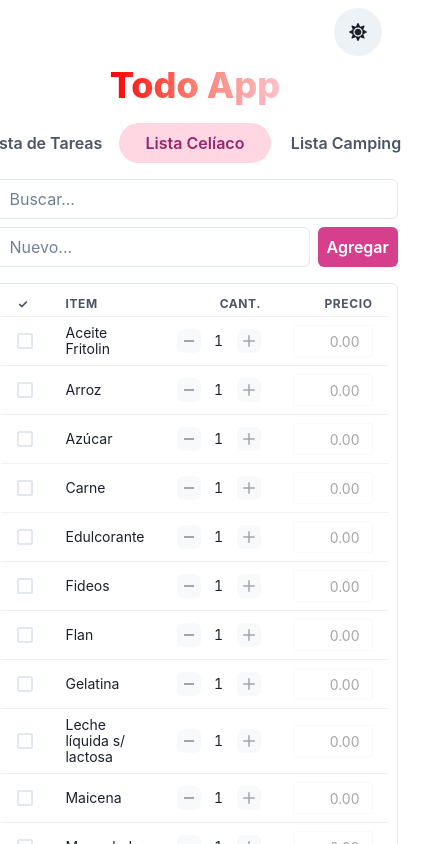
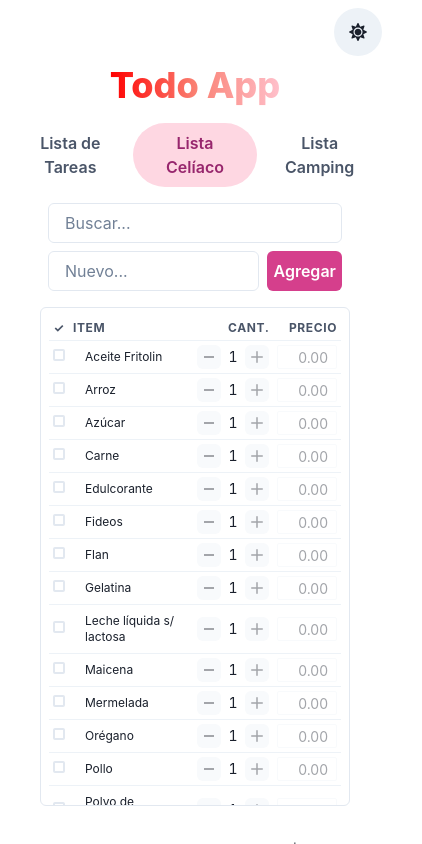
Before and after one commit to licjavierbarrios/chakra-todoapp, a React (Vite) app: page / in a window 390 px wide. Both pictures are taken after a click on the tab "Lista Celíaco". Shown: the top 844 px of the page, 422 px wide, since content can reach past the window. Built offline with nearby package versions, Linux system fonts and the light colour scheme.

Commit message:
fix(ui): fix mobile overflowt

```diff
--- a/src/components/MenuList.jsx
+++ b/src/components/MenuList.jsx
@@ -27,7 +27,7 @@ const MenuList = ({
   setTodos,
 }) => {
   return (
-    <Tabs variant="soft-rounded" colorScheme="pink" align="center" isFitted>
+    <Tabs variant="soft-rounded" colorScheme="pink" align="start" isFitted>
       <TabList>
         <Tab>Lista de Tareas</Tab>
         <Tab>Lista Celíaco</Tab>
--- a/src/components/ShoppingList/AddItemForm.jsx
+++ b/src/components/ShoppingList/AddItemForm.jsx
@@ -1,10 +1,11 @@
 // src/components/ShoppingList/AddItemForm.jsx
 
 import React from "react";
-import { HStack, Input, Button } from "@chakra-ui/react";
+import { Box, HStack, Input, Button } from "@chakra-ui/react";
 
 const AddItemForm = ({ newItemName, onNewItemNameChange, onAddItem }) => {
   return (
+    <Box w="100%" px={{ base: 2, md: 8 }}>
       <HStack>
         <Input
           placeholder="Nuevo..."
@@ -15,6 +16,7 @@ const AddItemForm = ({ newItemName, onNewItemNameChange, onAddItem }) => {
           Agregar
         </Button>
       </HStack>
+    </Box>
   );
 };
 
--- a/src/components/ShoppingList/CeliacShoppingList.jsx
+++ b/src/components/ShoppingList/CeliacShoppingList.jsx
@@ -168,7 +168,14 @@ const CeliacShoppingList = () => {
   };
 
   return (
-    <VStack spacing={4} align="stretch" w="100%" px={2}>
+    <VStack
+      spacing={4}
+      align="stretch"
+      w="100%"
+      px={{ base: 4, md: 8 }}
+      maxH="80vh"
+      overflowY="auto"
+    >
       <Stack spacing={2} direction={{ base: "column", md: "row" }} w="100%">
         {/* Barra de búsqueda */}
         <SearchBar searchTerm={searchTerm} onSearchTermChange={setSearchTerm} />
@@ -182,7 +189,14 @@ const CeliacShoppingList = () => {
       </Stack>
 
       {/* Tabla con los items filtrados */}
-      <Box w="100%" overflowX="auto" borderWidth="1px" borderRadius="md" p={2}>
+      <Box
+        w="100%"
+        maxW="100vw"
+        overflowX="auto"
+        borderWidth="1px"
+        borderRadius="md"
+        p={2}
+      >
         <ShoppingTable
           items={filteredItems}
           onToggle={handleToggle}
--- a/src/components/ShoppingList/SearchBar.jsx
+++ b/src/components/ShoppingList/SearchBar.jsx
@@ -2,6 +2,7 @@
 
 import React from "react";
 import {
+  Box,
   InputGroup,
   Input,
   InputRightElement,
@@ -15,6 +16,7 @@ const SearchBar = ({ searchTerm, onSearchTermChange }) => {
   };
 
   return (
+    <Box w="100%" px={{ base: 2, md: 8 }}>
       <InputGroup>
         <Input
           placeholder="Buscar..."
@@ -33,6 +35,7 @@ const SearchBar = ({ searchTerm, onSearchTermChange }) => {
           </InputRightElement>
         )}
       </InputGroup>
+    </Box>
   );
 };
 
--- a/src/components/ShoppingList/ShoppingRow.jsx
+++ b/src/components/ShoppingList/ShoppingRow.jsx
@@ -23,41 +23,45 @@ const ShoppingRow = ({
 }) => {
   return (
     <Tr>
-      <Td>
+      <Td p={1}>
         <Checkbox
+          size="sm"
           isChecked={item.completed}
           onChange={() => onToggle(item.id)}
         />
       </Td>
-      <Td>
-        <Text fontWeight={item.completed ? "bold" : "normal"}>{item.name}</Text>
+      <Td >
+        <Text fontSize="xs" fontWeight={item.completed ? "bold" : "normal"}>
+          {item.name}
+        </Text>
       </Td>
-      <Td isNumeric>
-        <HStack spacing={2} justify="flex-end">
+      <Td isNumeric p={1}>
+        <HStack spacing={1} justify="flex-end">
           <IconButton
             size="xs"
             aria-label="Decrementar cantidad"
-            icon={<MinusIcon />}
+            icon={<MinusIcon boxSize={3} />}
             onClick={() => onDecrement(item.id)}
             isDisabled={!item.completed}
           />
-          <Text width="20px" textAlign="center">
+          <Text width="16px" fontSize="sm" textAlign="center">
             {item.quantity}
           </Text>
           <IconButton
             size="xs"
             aria-label="Incrementar cantidad"
-            icon={<AddIcon />}
+            icon={<AddIcon boxSize={3} />}
             onClick={() => onIncrement(item.id)}
             isDisabled={!item.completed}
           />
         </HStack>
       </Td>
-      <Td isNumeric>
+      <Td isNumeric p={1}>
         <Input
           textAlign="right"
-          width="80px"
-          size="sm"
+          width="60px"
+          size="xs"
+          fontSize="sm"
           type="number"
           step="0.01"
           value={item.price}
--- a/src/components/ShoppingList/ShoppingTable.jsx
+++ b/src/components/ShoppingList/ShoppingTable.jsx
@@ -14,13 +14,21 @@ const ShoppingTable = ({
   onPriceBlur,
 }) => {
   return (
-    <Table variant="simple" size="sm">
+    <Table variant="simple" size="sm" width="100%" tableLayout="fixed">
       <Thead>
         <Tr>
-          <Th>✓</Th>
-          <Th>Item</Th>
-          <Th isNumeric>Cant.</Th>
-          <Th isNumeric>Precio</Th>
+          <Th width="5%" textAlign="center" p={1}>
+            ✓
+          </Th>
+          <Th width="45%" p={1}>
+            Item
+          </Th>
+          <Th width="20%" isNumeric p={1}>
+            Cant.
+          </Th>
+          <Th width="20%" isNumeric p={1}>
+            Precio
+          </Th>
         </Tr>
       </Thead>
       <Tbody>
```
Lines whose indentation alone changed are shown as unchanged.
